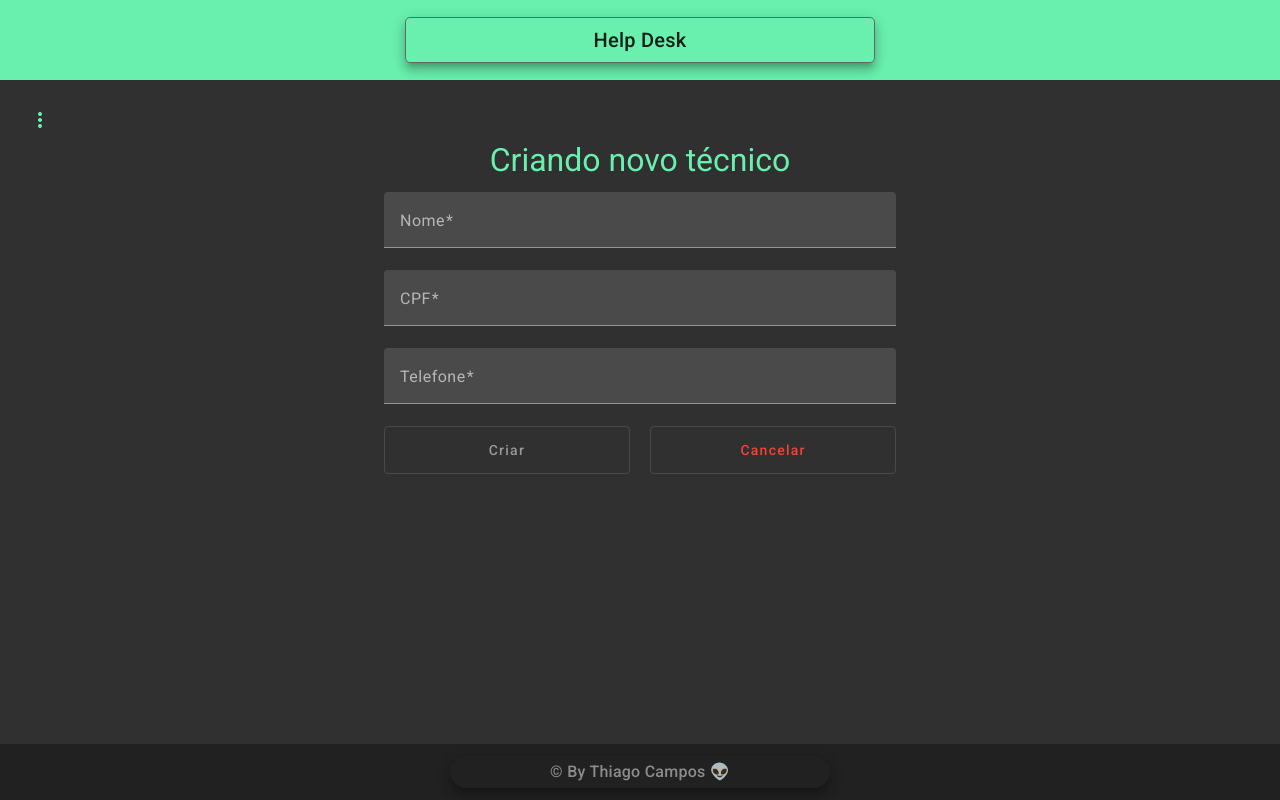
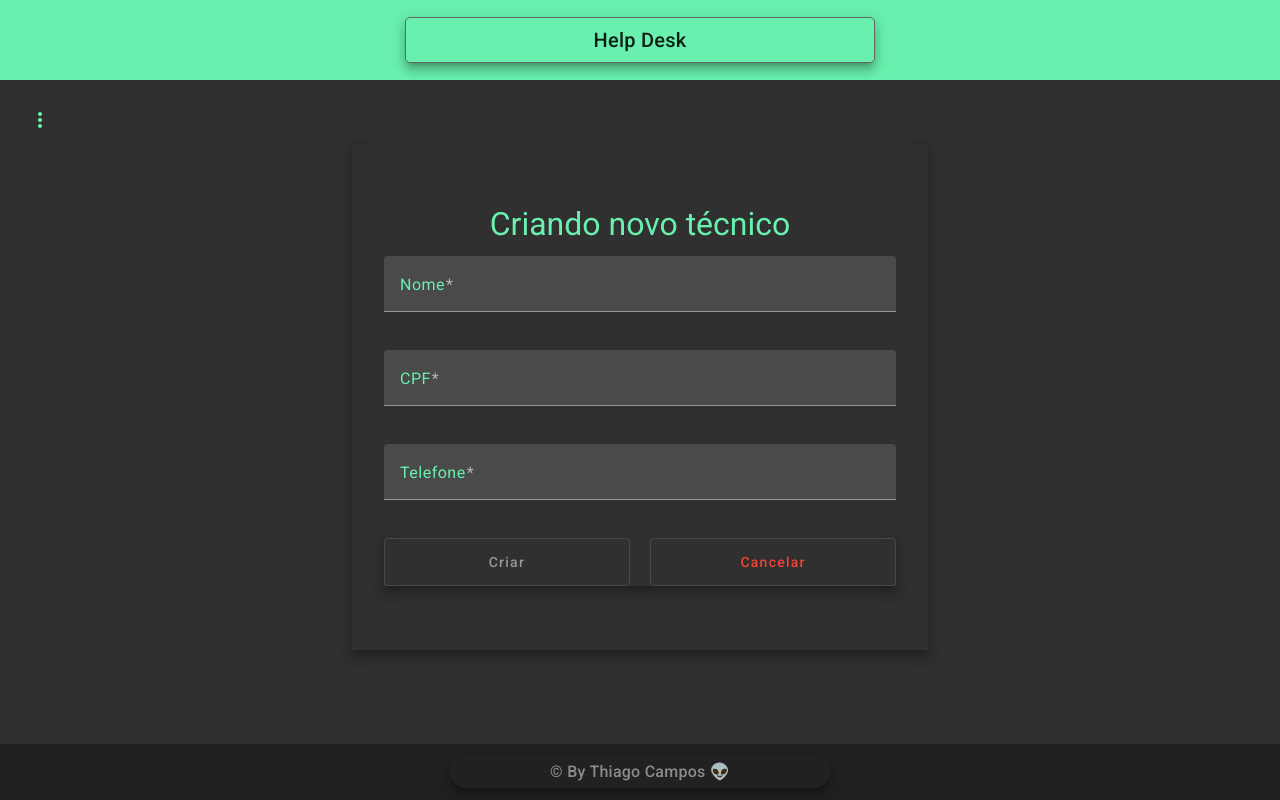
Before and after one commit to thfields/Sistema_HelpDesk_API_Front, an Angular app: page /tecnicos/create in a window 1280 px wide. Built offline with nearby package versions, Linux system fonts and the light colour scheme.

Commit message:
alteração css

```diff
--- a/src/app/views/components/tecnico/tecnico-create/tecnico-create.component.css
+++ b/src/app/views/components/tecnico/tecnico-create/tecnico-create.component.css
@@ -1,6 +1,7 @@
 .form {
     width: 40%;
     margin: auto;
+    padding: 4rem 2rem;
 }
 
 h1 {
@@ -11,6 +12,7 @@ h1 {
 
 .full-width {
     width: 100%;
+    margin-bottom: 1rem;
 }
 
 .button-container {
@@ -27,4 +29,8 @@ h1 {
 
   .cancelar {
     margin-left: auto; /* Empurrar o botão Cancelar para o outro extremo */
-  }
+}
+
+#test {
+  color: rgb(105, 240, 174);
+}
--- a/src/app/views/components/tecnico/tecnico-create/tecnico-create.component.html
+++ b/src/app/views/components/tecnico/tecnico-create/tecnico-create.component.html
@@ -1,22 +1,22 @@
-<form class="form">
+<form class="form mat-elevation-z8">
     <h1>Criando novo técnico</h1>
     <mat-form-field class="full-width">
-        <mat-label>Nome</mat-label>
+        <mat-label id="test">Nome</mat-label>
         <input [(ngModel)]="tecnico.nome" [formControl]="nome" required name="nome" maxlength="100" matInput
             placeholder="Ex. João Silva">
         <mat-error *ngIf="nome.invalid">{{ errorValidName() }}</mat-error>
     </mat-form-field>
 
     <mat-form-field class="full-width">
-        <mat-label>CPF</mat-label>
-        <input [(ngModel)]="tecnico.cpf" [formControl]="cpf" required name="cpf" maxlength="15" matInput
+        <mat-label id="test">CPF</mat-label>
+        <input  [(ngModel)]="tecnico.cpf" [formControl]="cpf" required name="cpf" maxlength="15" matInput
             placeholder="Ex. 000.000.000-00">
         <mat-error *ngIf="cpf.invalid">{{ errorValidCpf() }}</mat-error>
     </mat-form-field>
 
     <mat-form-field class="full-width">
-        <mat-label>Telefone</mat-label>
-        <input [(ngModel)]="tecnico.telefone" [formControl]="telefone" required name="telefone" maxlength="15" matInput
+        <mat-label id="test">Telefone</mat-label>
+        <input [(ngModel)]="tecnico.telefone" [formControl]="telefone" required name="telefone" maxlength="1" matInput
             placeholder="Ex. (84) 90000-0000">
         <mat-error *ngIf="telefone.invalid">{{ errorValidTel() }}</mat-error>
     </mat-form-field>
@@ -28,7 +28,7 @@
     </mat-form-field>
     -->
 
-    <div class="button-container">
+    <div class="button-container mat-elevation-z8">
         <button (click)="create()" [disabled]="errorValidName() || errorValidCpf() || errorValidTel()"
             mat-stroked-button class="criar" color="accent">Criar</button>
         <button (click)="cancel()" mat-stroked-button class="cancelar" color="warn">Cancelar</button>
--- a/src/app/views/components/tecnico/tecnico-read/tecnico-read.component.css
+++ b/src/app/views/components/tecnico/tecnico-read/tecnico-read.component.css
@@ -24,3 +24,7 @@
     margin-right: 5%;
     margin-left: 5%;
 }
+
+#edit {
+    color: rgb(105, 240, 174);
+}
--- a/src/app/views/components/tecnico/tecnico-read/tecnico-read.component.html
+++ b/src/app/views/components/tecnico/tecnico-read/tecnico-read.component.html
@@ -1,7 +1,8 @@
 <div class="create">
   <h1>Técnicos 👨‍💻</h1>
   <div class="botao">
-    <button (click)="navigateToCreate()" class="mat-elevation-z8" mat-raised-button color="accent">CRIAR NOVO TÉCNICO</button>
+    <button (click)="navigateToCreate()" class="mat-elevation-z8" mat-raised-button color="accent">CRIAR NOVO
+      TÉCNICO</button>
   </div>
 
 </div>
@@ -33,12 +34,19 @@
       <td mat-cell *matCellDef="let element"> {{element.telefone}} </td>
     </ng-container>
 
+    <ng-container matColumnDef="action">
+      <th mat-header-cell *matHeaderCellDef> Ações </th>
+      <td mat-cell *matCellDef="let element">
+        <a routerLink="">
+          <i id="edit" class="material-icons">edit</i>
+        </a>
+      </td>
+    </ng-container>
+
     <tr mat-header-row *matHeaderRowDef="displayedColumns"></tr>
     <tr mat-row *matRowDef="let row; columns: displayedColumns;"></tr>
   </table>
 
-    <mat-paginator [pageSizeOptions]="[5, 10]"
-                   showFirstLastButtons
-                   aria-label="Select page of periodic elements">
+  <mat-paginator [pageSizeOptions]="[3, 5, 10]" showFirstLastButtons aria-label="Select page of periodic elements">
   </mat-paginator>
 </div>
--- a/src/app/views/components/tecnico/tecnico-read/tecnico-read.component.ts
+++ b/src/app/views/components/tecnico/tecnico-read/tecnico-read.component.ts
@@ -14,7 +14,7 @@ export class TecnicoReadComponent implements AfterViewInit {
 
   tecnicos: Tecnico[] = [];
 
-  displayedColumns: string[] = ['id', 'nome', 'cpf', 'telefone'];
+  displayedColumns: string[] = ['id', 'nome', 'cpf', 'telefone', 'action'];
   dataSource = new MatTableDataSource<Tecnico>(this.tecnicos);
 
   @ViewChild(MatPaginator) paginator!: MatPaginator;
```
Lines whose indentation alone changed are shown as unchanged.
